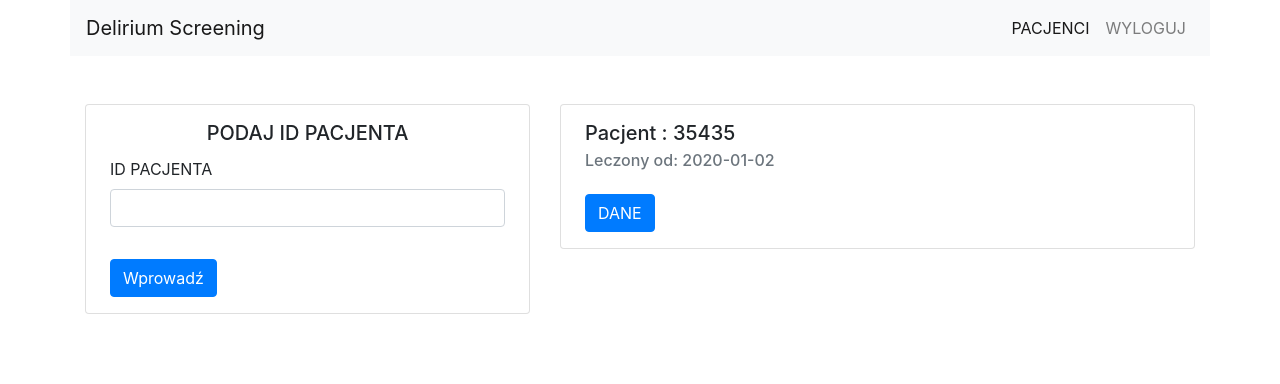
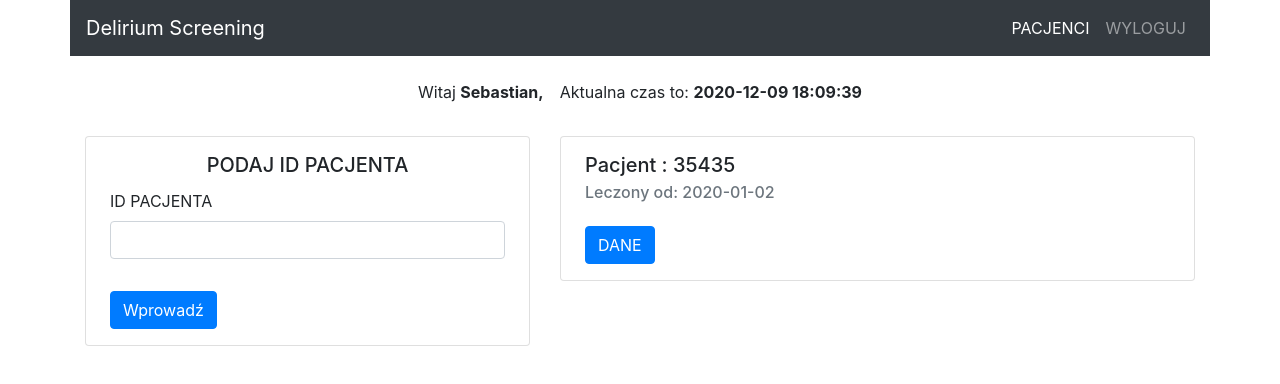
Before and after one commit to primocodetoday/cra-delirium-screening, a React (Create React App) app: page / in a window 1280 px wide. Both pictures are taken after typing "name@example.com", "Sample123" into the empty fields and a click on the button "Loguj". Shown: the top 384 px of the page. Built offline with nearby package versions, Linux system fonts and the light colour scheme.

Commit message:
dev: typing properly custom Input

```diff
--- a/src/components/InputSelector.tsx
+++ b/src/components/InputSelector.tsx
@@ -1,6 +1,7 @@
 import * as React from 'react';
 import { Form, Row, Col, Card } from 'react-bootstrap';
 import InputRadio from './atoms/InputRadio';
+import { UseFormMethods } from 'react-hook-form';
 
 export enum InputType {
   SELECT = 'select',
@@ -10,20 +11,18 @@ export enum InputType {
   RADIO = 'radio',
 }
 
-export type InputProps = {
+export interface InputProps extends Partial<Pick<UseFormMethods, 'register' | 'errors'>> {
   label: string;
   name: string;
   options?: { label: string; value: number }[];
   type?: InputType;
-  register: any;
-  error: any;
-};
+}
 
-export const InputSelector = ({ label, name, options = [], type = InputType.TEXT, register, error }: InputProps) => {
+export const InputSelector = ({ label, name, options = [], type = InputType.TEXT, register, errors }: InputProps) => {
   return (
     <>
       {type === InputType.RADIO ? (
-        <InputRadio name={name} options={options} register={register} label={label} error={error} />
+        <InputRadio name={name} options={options} register={register} label={label} errors={errors} />
       ) : null}
       {type === InputType.NUMBER ? (
         <Card className="p-3 my-3 bg-light">
--- a/src/components/TopNav.tsx
+++ b/src/components/TopNav.tsx
@@ -5,13 +5,13 @@ import { NavLink } from 'react-router-dom';
 
 const TopNav = () => {
   return (
-    <Navbar bg="light" expand="lg" className="mb-4">
-      <Navbar.Brand as={NavLink} exact to={ROUTES.HOME}>
+    <Navbar bg="dark" expand="lg" className="mb-4" variant="dark">
+      <Navbar.Brand className="mr-auto" as={NavLink} exact to={ROUTES.HOME}>
         Delirium Screening
       </Navbar.Brand>
-      <Navbar.Toggle aria-controls="basic-navbar-nav" />
-      <Navbar.Collapse id="basic-navbar-nav">
-        <Nav className="ml-auto">
+      <Navbar.Toggle className="" aria-controls="basic-navbar-nav" />
+      <Navbar.Collapse className="" id="basic-navbar-nav">
+        <Nav className="ml-auto ">
           <Nav.Link as={NavLink} exact to={ROUTES.ID} className="ml-auto text-uppercase" href="#home">
             Pacjenci
           </Nav.Link>
--- a/src/components/atoms/InputRadio.tsx
+++ b/src/components/atoms/InputRadio.tsx
@@ -1,15 +1,14 @@
 import * as React from 'react';
 import { Card, Col, Row, FormCheck } from 'react-bootstrap';
+import { UseFormMethods } from 'react-hook-form';
 
-interface InputRadioProps {
+interface InputRadioProps extends Partial<Pick<UseFormMethods, 'register' | 'errors'>> {
   label: string;
   name: string;
   options: { label: string; value: number }[] | undefined;
-  error: any;
-  register: any;
 }
 
-const InputRadio = ({ label, name, options, register, error }: InputRadioProps) => {
+const InputRadio = ({ label, name, options, register, errors = {} }: InputRadioProps) => {
   const radioOptions = options
     ? options.map((opt, idx) => (
         <Row key={idx} className="d-flex align-items-center form-check mb-2">
@@ -23,7 +22,7 @@ const InputRadio = ({ label, name, options, register, error }: InputRadioProps)
     <Card className="p-3 my-3 bg-light">
       <Row>
         <Col xs="8">
-          <h6 className={`${error && 'text-danger'}`}>{label}</h6>
+          <h6 className={`${errors[name] && 'text-danger'}`}>{label}</h6>
         </Col>
         <Col xs="4" className="d-flex flex-column justify-content-center ">
           {radioOptions}
--- a/src/components/forms/DossScale.tsx
+++ b/src/components/forms/DossScale.tsx
@@ -24,21 +24,13 @@ interface DossScaleFormData {
 const DossScale = () => {
   const { register, handleSubmit, errors } = useForm();
   const onSubmit = React.useCallback((formValues: DossScaleFormData) => {
+    // eslint-disable-next-line no-console
     console.log(formValues);
   }, []);
 
   const inputFields = dossForm.map((field) => {
     const { id, label, name, options } = field;
-    return (
-      <InputRadio
-        key={id}
-        label={label}
-        name={name}
-        options={options}
-        register={register({ required: true })}
-        error={errors[name]}
-      />
-    );
+    return <InputRadio key={id} label={label} name={name} options={options} register={register} errors={errors} />;
   });
 
   return (
--- a/src/components/forms/RiskFactors.tsx
+++ b/src/components/forms/RiskFactors.tsx
@@ -21,7 +21,7 @@ const RiskFactors = () => {
               options={input.options}
               type={input.type}
               register={register}
-              error={errors[input.name]}
+              errors={errors}
             />
           ))}
           <Row className="justify-content-center">
--- a/src/components/forms/TreatmentResults.tsx
+++ b/src/components/forms/TreatmentResults.tsx
@@ -21,7 +21,7 @@ const TreatmentResults = () => {
               options={input.options}
               type={input.type}
               register={register}
-              error={errors[input.name]}
+              errors={errors}
             />
           ))}
           <Row className="justify-content-center">
--- a/src/store/atoms.ts
+++ b/src/store/atoms.ts
@@ -4,3 +4,8 @@ export const signIn = atom({
   key: 'signIn',
   default: { id: '', pass: '' },
 });
+
+export const loggedUser = atom({
+  key: 'userLogged',
+  default: '',
+});
--- a/src/templates/UserTemplate.tsx
+++ b/src/templates/UserTemplate.tsx
@@ -1,11 +1,24 @@
 import * as React from 'react';
-import { Container } from 'react-bootstrap';
+import { Container, Row } from 'react-bootstrap';
 import TopNav from 'components/TopNav';
+import { useRecoilValue } from 'recoil';
+import { loggedUser } from 'store/atoms';
+import * as dayjs from 'dayjs';
 
 const UserTemplate: React.FC = ({ children }) => {
+  const now = dayjs.default().format('YYYY-MM-DD HH:mm:ss');
+  const user = useRecoilValue(loggedUser);
   return (
     <Container className="px-0">
       <TopNav />
+      <Row className="mb-2 justify-content-center">
+        <p className="mr-3">
+          Witaj <strong>{user},</strong>
+        </p>
+        <p>
+          Aktualna czas to: <strong>{now}</strong>
+        </p>
+      </Row>
       <Container>{children}</Container>
     </Container>
   );
--- a/src/views/Patient.tsx
+++ b/src/views/Patient.tsx
@@ -1,19 +1,13 @@
 import React from 'react';
 import { Button, Row, Card, Col } from 'react-bootstrap';
-import * as dayjs from 'dayjs';
 import { Link } from 'react-router-dom';
 import { ROUTES } from 'routes';
 import UserTemplate from 'templates/UserTemplate';
 
 const Patient = () => {
-  const now = dayjs.default().format('YYYY-MM-DD HH:mm:ss');
-
   return (
     <UserTemplate>
-      <div className="my-3 text-center">
-        Aktualna godzina: <span className="font-weight-bold">{now}</span>
-      </div>
-      <Row className="mt-4 justify-content-center">
+      <Row className="mt-3 justify-content-center">
         <Col xs="12" sm="8">
           <Card className="py-3 px-4">
             <Card.Title>Pacjent : 35435</Card.Title>
--- a/src/views/PatientID.tsx
+++ b/src/views/PatientID.tsx
@@ -13,7 +13,7 @@ const PatientID = () => {
 
   return (
     <UserTemplate>
-      <Row className=" justify-content-center mt-5">
+      <Row className=" justify-content-center mt-3">
         <Col xs={12} md={5} className="mb-3">
           <Card className="py-3 px-4">
             <Card.Title className="text-uppercase text-center">PODAJ ID PACJENTA</Card.Title>
--- a/src/views/SignIn.tsx
+++ b/src/views/SignIn.tsx
@@ -2,11 +2,12 @@ import * as React from 'react';
 import { Container, Card, Row, Col, Form, Button } from 'react-bootstrap';
 import { ROUTES } from 'routes';
 import { useHistory } from 'react-router-dom';
-import { signIn } from 'store/atoms';
-import { useRecoilState } from 'recoil';
+import { signIn, loggedUser } from 'store/atoms';
+import { useRecoilState, useSetRecoilState } from 'recoil';
 
 const SignIn = () => {
   const [signInState, setSignInState] = useRecoilState(signIn);
+  const setUser = useSetRecoilState(loggedUser);
   const history = useHistory();
 
   const handleChange = (event: React.ChangeEvent<HTMLInputElement>) => {
@@ -20,6 +21,7 @@ const SignIn = () => {
   };
 
   const handleSignIn = () => {
+    setUser('Sebastian');
     history.push(ROUTES.ID);
   };
 
```
